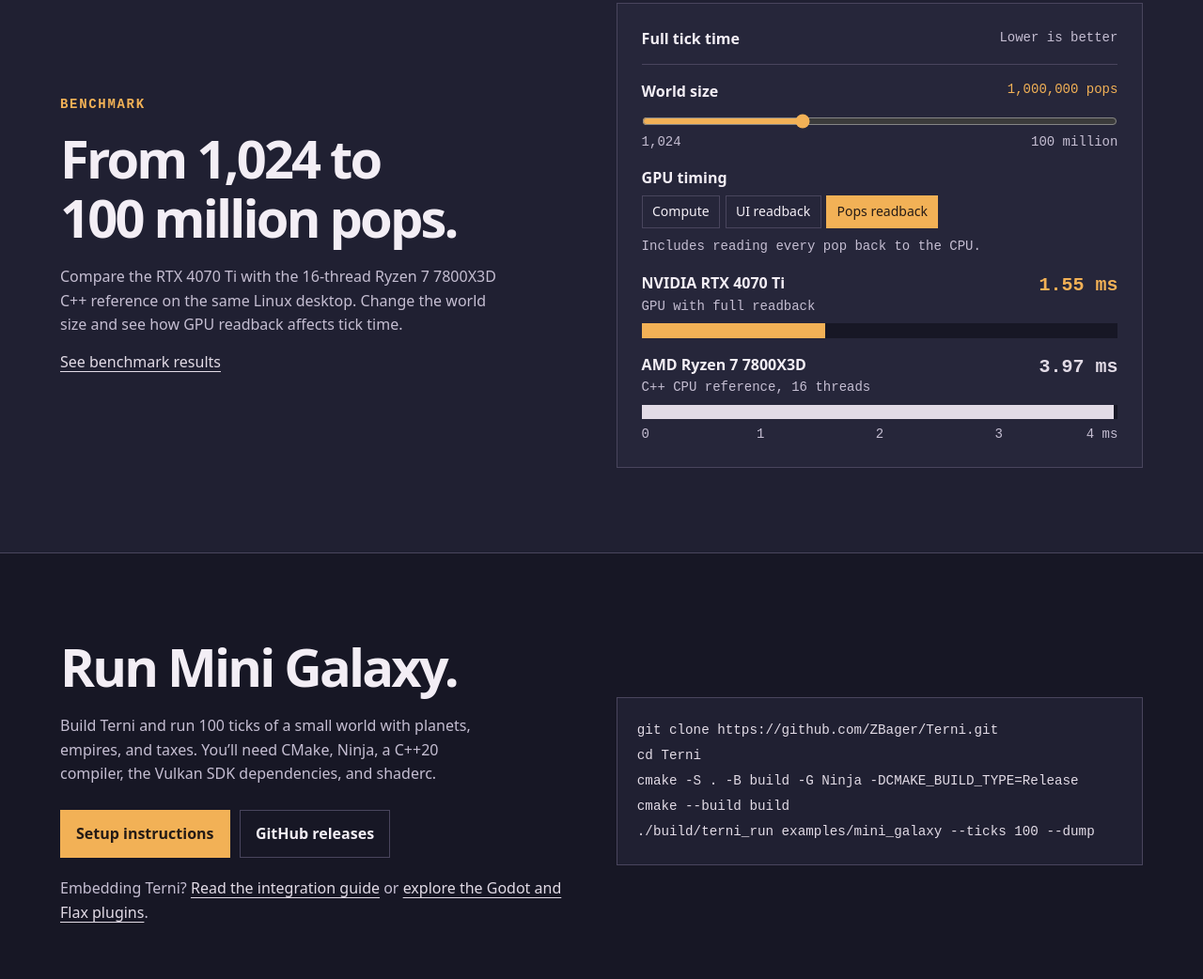
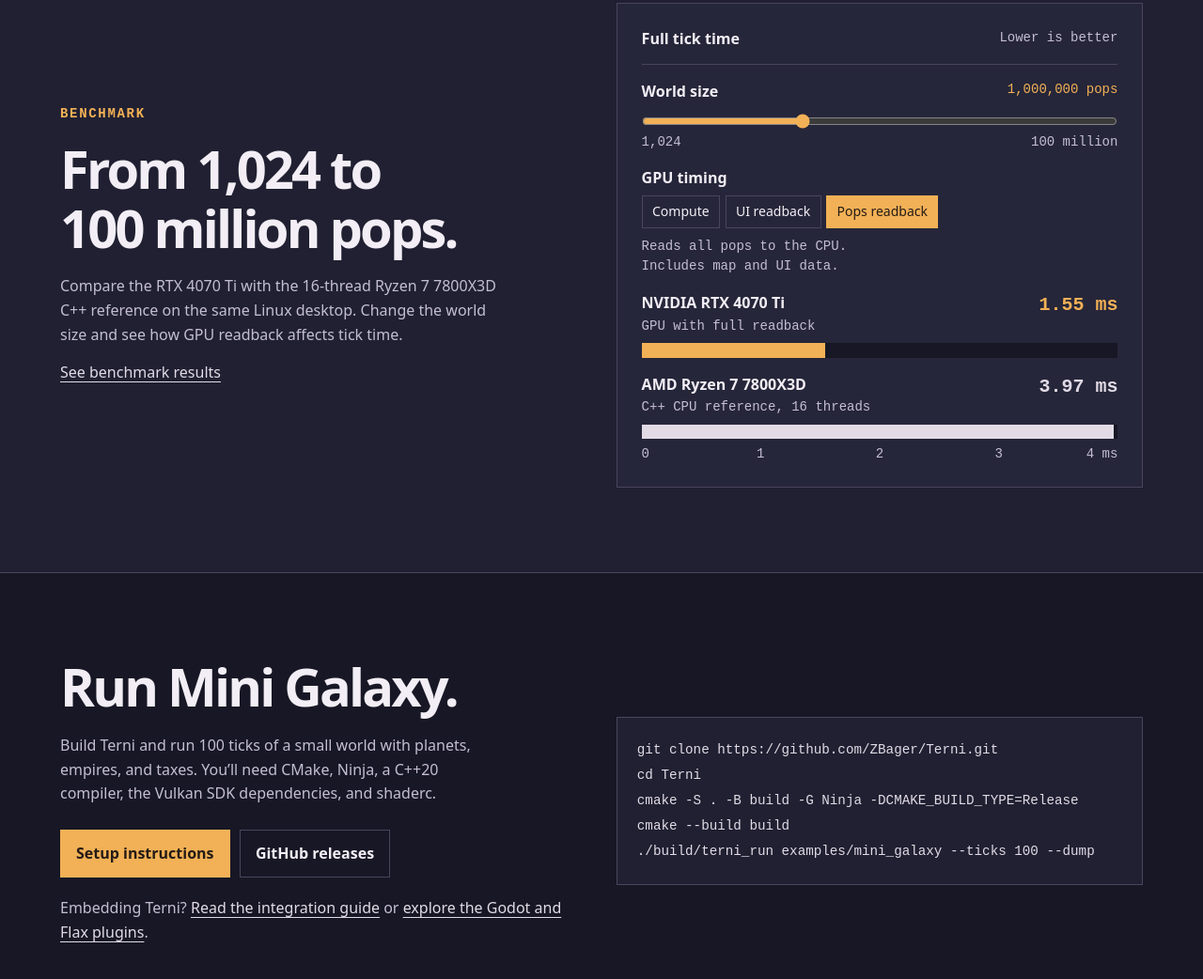
Before and after one commit to ZBager/Terni, a plain HTML site: page site/index.html in a window 1280 px wide. Shown: the part 1619-2661 px from the top of the page at 94% size. Drawn offline with Linux system fonts and the light colour scheme; files whose address does not match are found by name.

Commit message:
Keep benchmark timing descriptions at two lines

```diff
--- a/site/benchmark.js
+++ b/site/benchmark.js
@@ -16,19 +16,19 @@ const modes = {
     key: "compute",
     title: "GPU compute time",
     detail: "GPU rules only",
-    note: "Excludes GPU transfers and other tick overhead. The CPU bar shows its full tick.",
+    note: "GPU rules only.\nCPU bar shows the full tick.",
   },
   ui: {
     key: "ui",
     title: "Full tick time",
     detail: "GPU with UI readback",
-    note: "Reads back only the data needed for the map and interface.",
+    note: "Reads map and UI data.\nPop data stays on the GPU.",
   },
   pops: {
     key: "full",
     title: "Full tick time",
     detail: "GPU with full readback",
-    note: "Includes reading every pop back to the CPU.",
+    note: "Reads all pops to the CPU.\nIncludes map and UI data.",
   },
 };
 
@@ -66,7 +66,7 @@ function renderBenchmark() {
   title.textContent = mode.title;
   detail.textContent = mode.detail;
   note.textContent = gpu === null
-    ? "UI readback was measured at 1 million and 100 million pops."
+    ? "No UI timing at this size.\nMeasured at 1M and 100M."
     : mode.note;
 
   const quarter = Math.max(gpu ?? 0, tier.cpu) / 4;
--- a/site/index.html
+++ b/site/index.html
@@ -84,7 +84,8 @@
               <label><input type="radio" name="readback" value="ui"> <span>UI readback</span></label>
               <label><input type="radio" name="readback" value="pops" checked> <span>Pops readback</span></label>
             </fieldset>
-            <p id="benchmark-mode-note" class="mode-note">Includes reading every pop back to the CPU.</p>
+            <p id="benchmark-mode-note" class="mode-note">Reads all pops to the CPU.
+Includes map and UI data.</p>
           </form>
           <dl class="benchmark-bars">
             <div class="benchmark-row gpu">
--- a/site/style.css
+++ b/site/style.css
@@ -86,6 +86,7 @@ nav a { font-size: .94rem; text-decoration: none; }
 .world-size { display: grid; grid-template-columns: 1fr auto; gap: .3rem .65rem; }
 .world-size label, .readback legend { font-weight: 700; }
 .world-size output, .range-endpoints, .mode-note { color: var(--muted); font: .875rem/1.5 var(--mono); }
+.mode-note { min-block-size: 3em; white-space: pre-line; }
 .world-size output { color: var(--gold); }
 .world-size input, .range-endpoints { grid-column: 1 / -1; }
 .world-size input { width: 100%; margin: .35rem 0 0; accent-color: var(--gold); }
```
